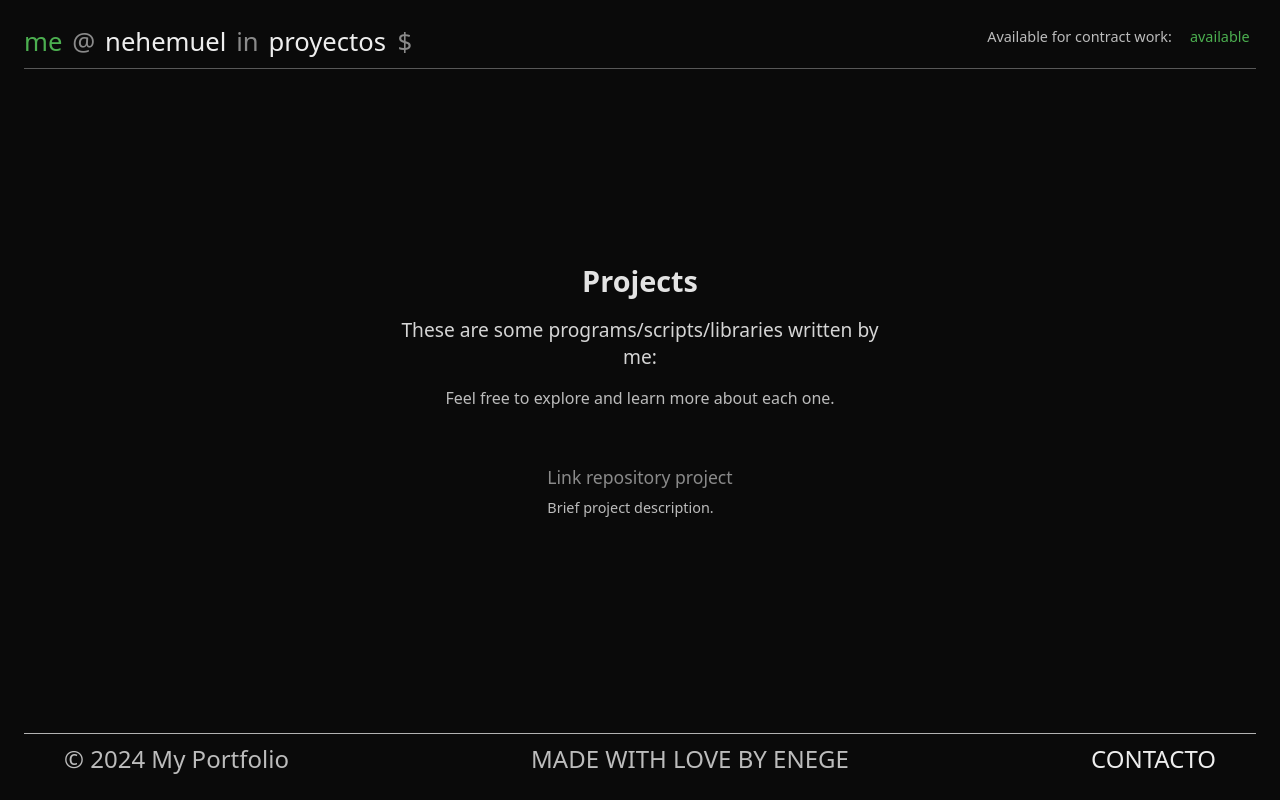
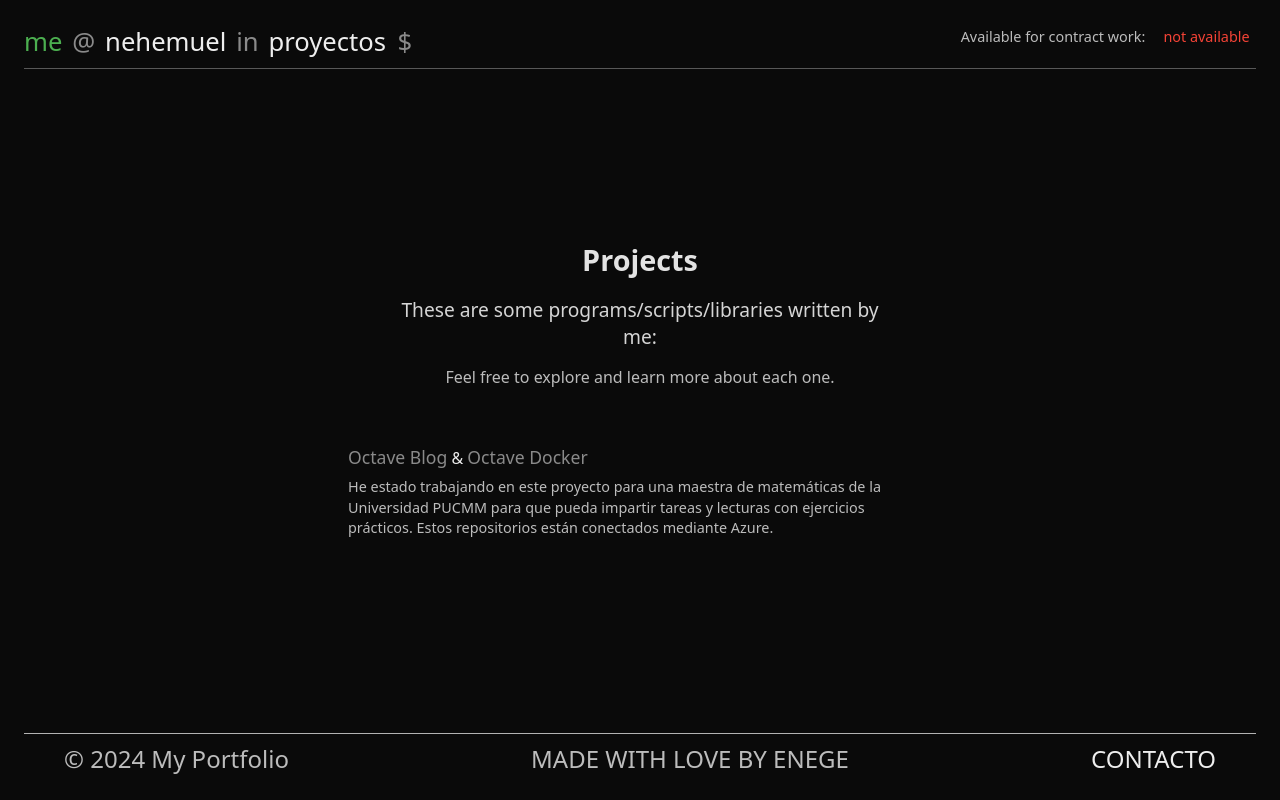
Before and after one commit to Nemog17/portf, a plain HTML site: page pages/proyectos.html in a window 1280 px wide. Drawn offline with Linux system fonts and the light colour scheme; no server answers.

Commit message:
Fetch LinkedIn availability

```diff
--- a/index.html
+++ b/index.html
@@ -19,7 +19,7 @@
                     <span class="prompt">$</span>
                     <span class="cursor">|</span>
                 </h1>
-                <p>Available for contract work: <span class="availability">available</span></p>
+                <p>Available for contract work: <span class="availability">checking...</span></p>
             </div>
         </header>
         <main>
@@ -45,5 +45,6 @@
             <p><a href="#">CONTACTO</a></p>
         </footer>
     </div>
+    <script src="src/availability.js"></script>
 </body>
 </html>
--- a/pages/proyectos.html
+++ b/pages/proyectos.html
@@ -21,7 +21,7 @@
                     <span class="prompt">$</span>
                     <span class="cursor">|</span>
                 </h1>
-                <p>Available for contract work: <span class="availability">available</span></p>
+                <p>Available for contract work: <span class="availability">checking...</span></p>
             </div>
         </header>
 
@@ -34,8 +34,9 @@
             <section class="navigation" id="proyectos">
                 <ul class="project-list">
                     <li>
-                        <a href="#">Link repository project</a>
-                        <p>Brief project description.</p>
+                        <a href="https://github.com/Nemog17/octave-blog">Octave Blog</a> &amp;
+                        <a href="https://github.com/Nemog17/octave-docker">Octave Docker</a>
+                        <p>He estado trabajando en este proyecto para una maestra de matemáticas de la Universidad PUCMM para que pueda impartir tareas y lecturas con ejercicios prácticos. Estos repositorios están conectados mediante Azure.</p>
                     </li>
                 </ul>
             </section>
@@ -47,6 +48,7 @@
             <a href="#">CONTACTO</a>
         </footer>
     </div>
+    <script src="../src/availability.js"></script>
 </body>
 
 </html>
--- /dev/null
+++ b/src/availability.js
@@ -0,0 +1,23 @@
+document.addEventListener('DOMContentLoaded', () => {
+  const availability = document.querySelector('.availability');
+  if (!availability) return;
+
+  const profileUrl = 'https://do.linkedin.com/in/';
+
+  fetch('https://r.jina.ai/https://do.linkedin.com/in/')
+    .then(resp => resp.text())
+    .then(html => {
+      const isOpen = /open to work|abierto a trabajar/i.test(html);
+      if (isOpen) {
+        availability.textContent = 'available';
+        availability.classList.add('available');
+      } else {
+        availability.textContent = 'not available';
+        availability.classList.add('not-available');
+      }
+    })
+    .catch(() => {
+      availability.textContent = 'not available';
+      availability.classList.add('not-available');
+    });
+});
--- a/src/css/proyectos.css
+++ b/src/css/proyectos.css
@@ -86,7 +86,6 @@ header {
 }
 
 .availability {
-    color: #4caf50;
     font-weight: normal;
     padding: 0.2rem 0.4rem;
     border-radius: 5px;
@@ -95,10 +94,24 @@ header {
     margin-left: 0.5rem;
 }
 
-.availability:hover {
+.availability.available {
+    color: #4caf50;
+}
+
+.availability.not-available {
+    color: #f44336;
+}
+
+.availability.available:hover {
     color: #0a0a0a;
     background-color: #4caf50;
     border-color: #4caf50;
+}
+
+.availability.not-available:hover {
+    color: #0a0a0a;
+    background-color: #f44336;
+    border-color: #f44336;
 }
 
 /* Main Content Styles */
--- a/src/index.css
+++ b/src/index.css
@@ -81,7 +81,6 @@ header {
 }
 
 .availability {
-    color: #4caf50;
     font-weight: normal;
     padding: 0.2rem 0.4rem;
     border-radius: 5px;
@@ -90,10 +89,24 @@ header {
     margin-left: 0.5rem;
 }
 
-.availability:hover {
+.availability.available {
+    color: #4caf50;
+}
+
+.availability.not-available {
+    color: #f44336;
+}
+
+.availability.available:hover {
     color: #0a0a0a;
     background-color: #4caf50;
     border-color: #4caf50;
+}
+
+.availability.not-available:hover {
+    color: #0a0a0a;
+    background-color: #f44336;
+    border-color: #f44336;
 }
 
 main {
```
